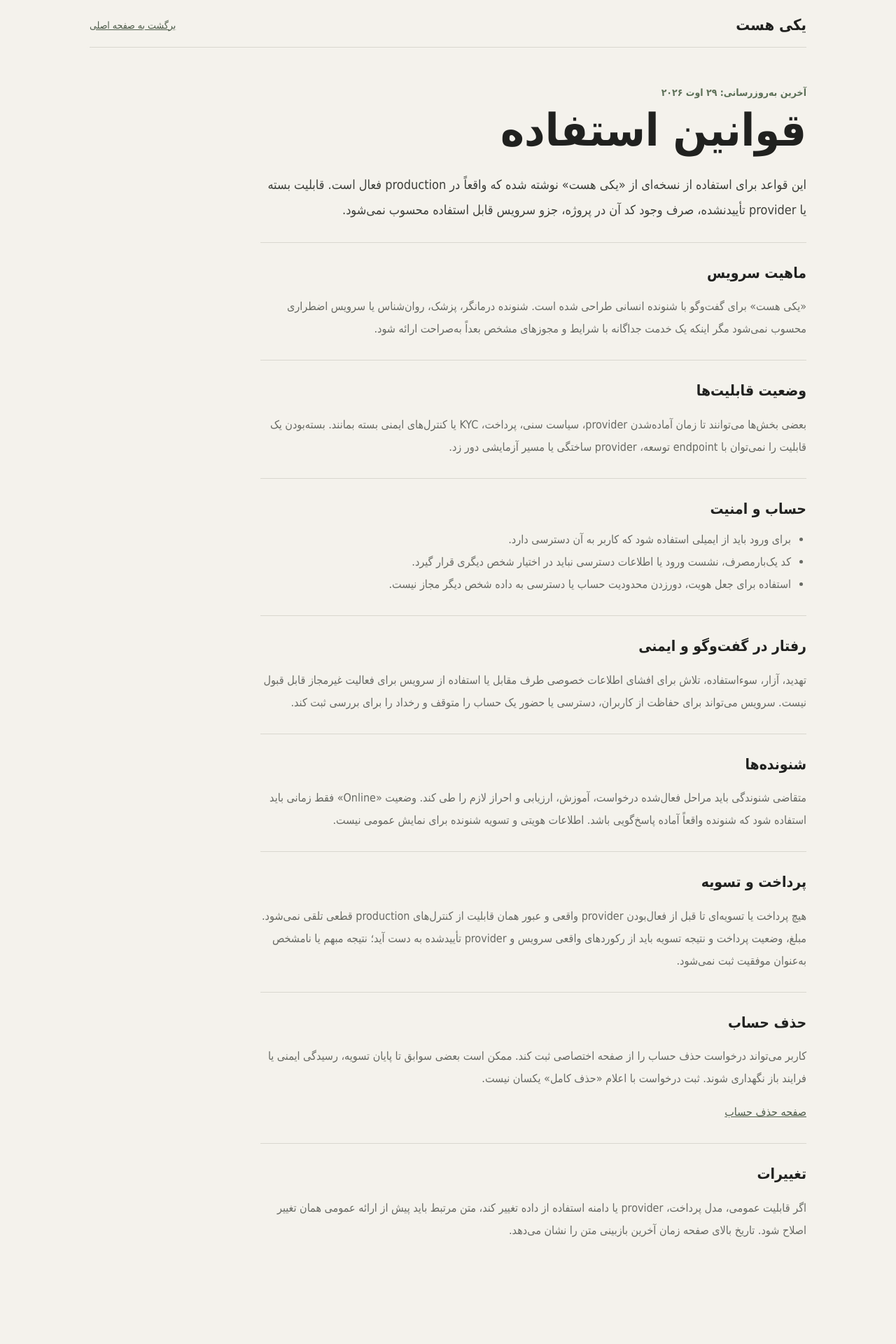
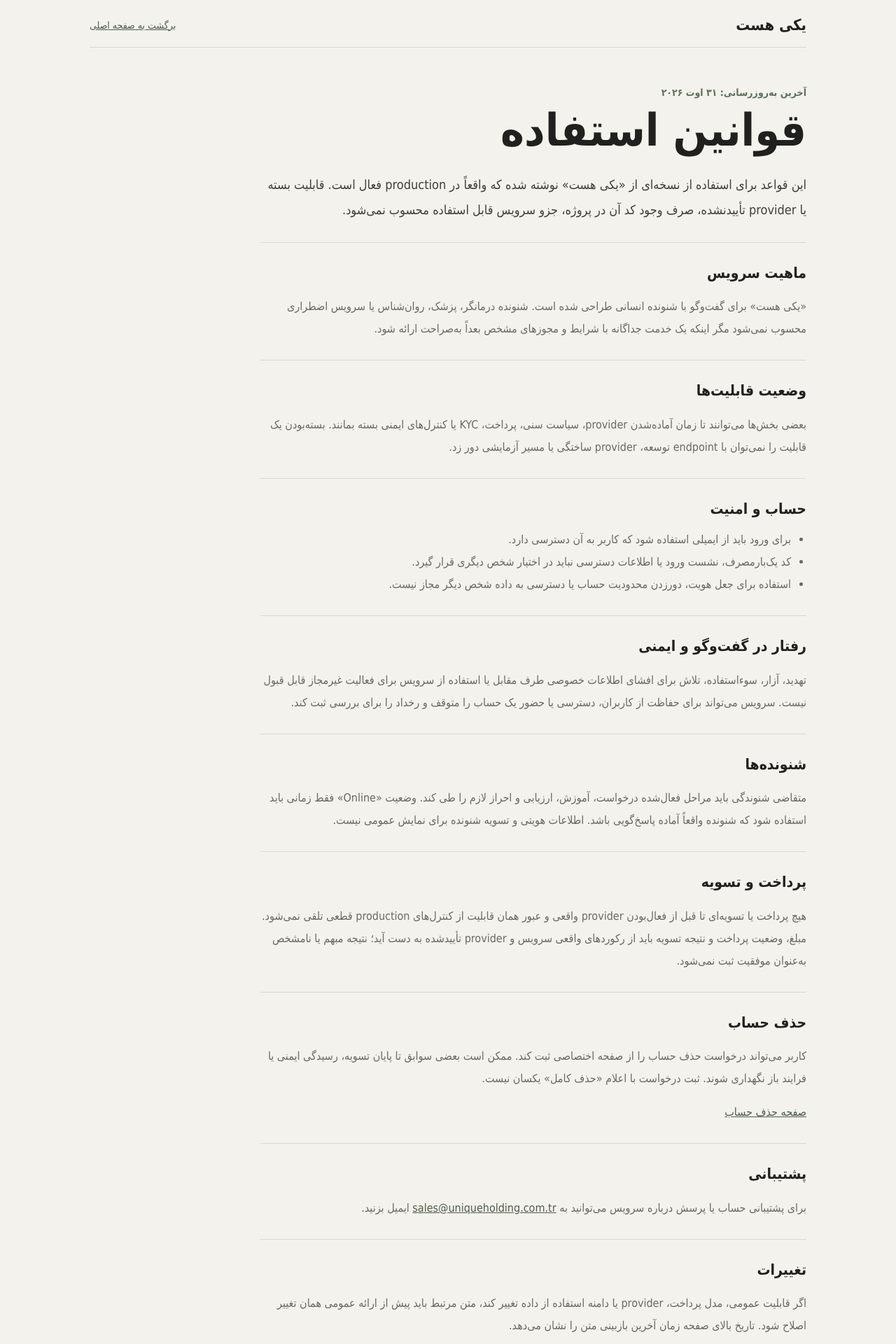
Before and after one commit to morfisam25-tech/YEKI-HAST, a Next.js app in the folder apps/web/: page /terms in a window 1280 px wide. Shown: the part 20-1940 px from the top of the page at 70% size. Built offline with nearby package versions, Linux system fonts and the light colour scheme.

Commit message:
feat: publish verified support mailbox in terms

```diff
--- a/apps/web/app/terms/page.tsx
+++ b/apps/web/app/terms/page.tsx
@@ -14,7 +14,7 @@ export default function TermsPage() {
       </header>
 
       <article className="legal-page" aria-labelledby="terms-title">
-        <p className="kicker">آخرین به‌روزرسانی: ۲۹ اوت ۲۰۲۶</p>
+        <p className="kicker">آخرین به‌روزرسانی: ۳۱ اوت ۲۰۲۶</p>
         <h1 id="terms-title">قوانین استفاده</h1>
         <p className="legal-lead">
           این قواعد برای استفاده از نسخه‌ای از «یکی هست» نوشته شده که واقعاً در production فعال است.
@@ -81,6 +81,15 @@ export default function TermsPage() {
         </section>
 
         <section className="legal-section">
+          <h2>پشتیبانی</h2>
+          <p>
+            برای پشتیبانی حساب یا پرسش درباره سرویس می‌توانید به
+            {' '}<a href="mailto:sales@uniqueholding.com.tr">sales@uniqueholding.com.tr</a>{' '}
+            ایمیل بزنید.
+          </p>
+        </section>
+
+        <section className="legal-section">
           <h2>تغییرات</h2>
           <p>
             اگر قابلیت عمومی، مدل پرداخت، provider یا دامنه استفاده از داده تغییر کند، متن مرتبط باید پیش از ارائه عمومی
```
